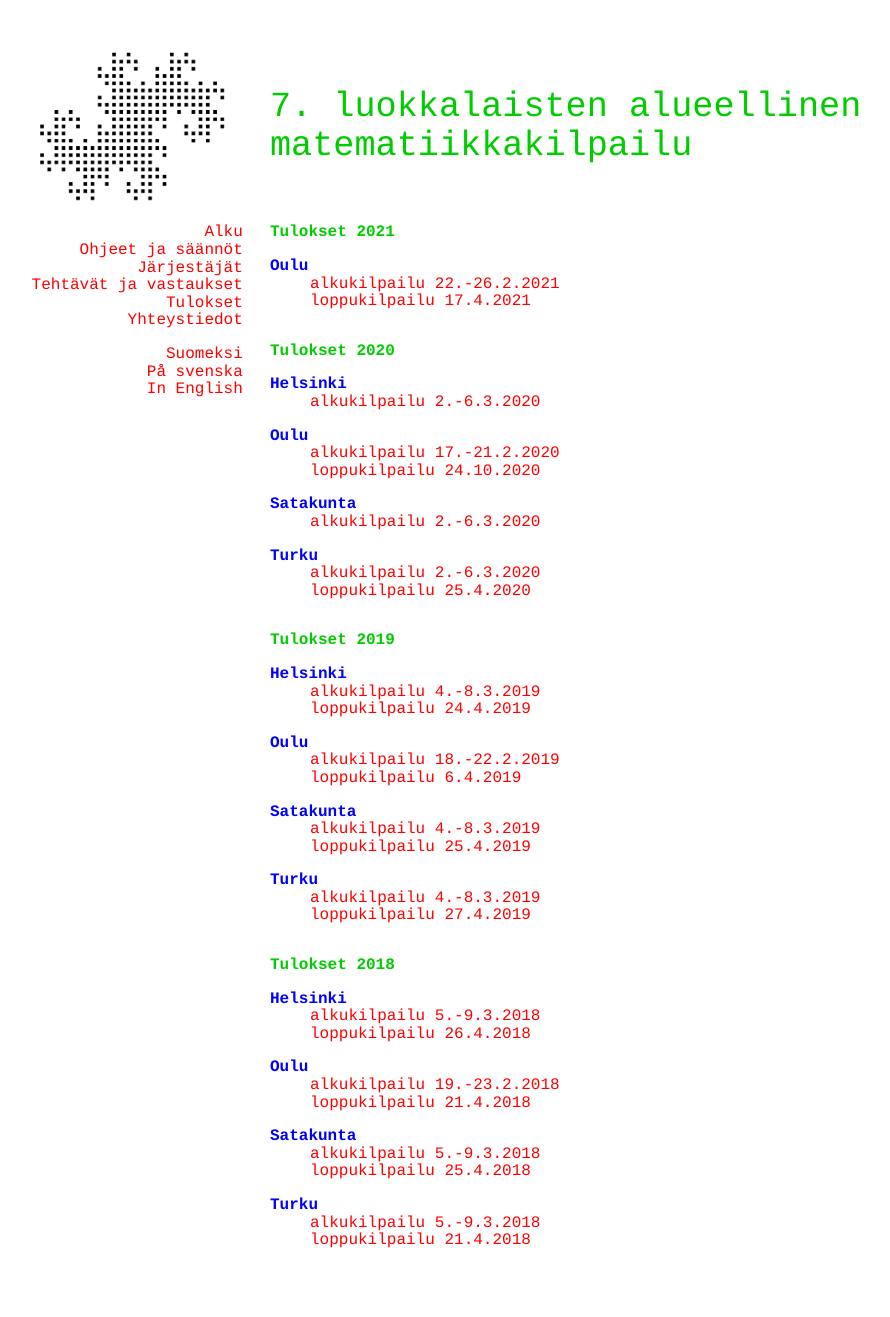
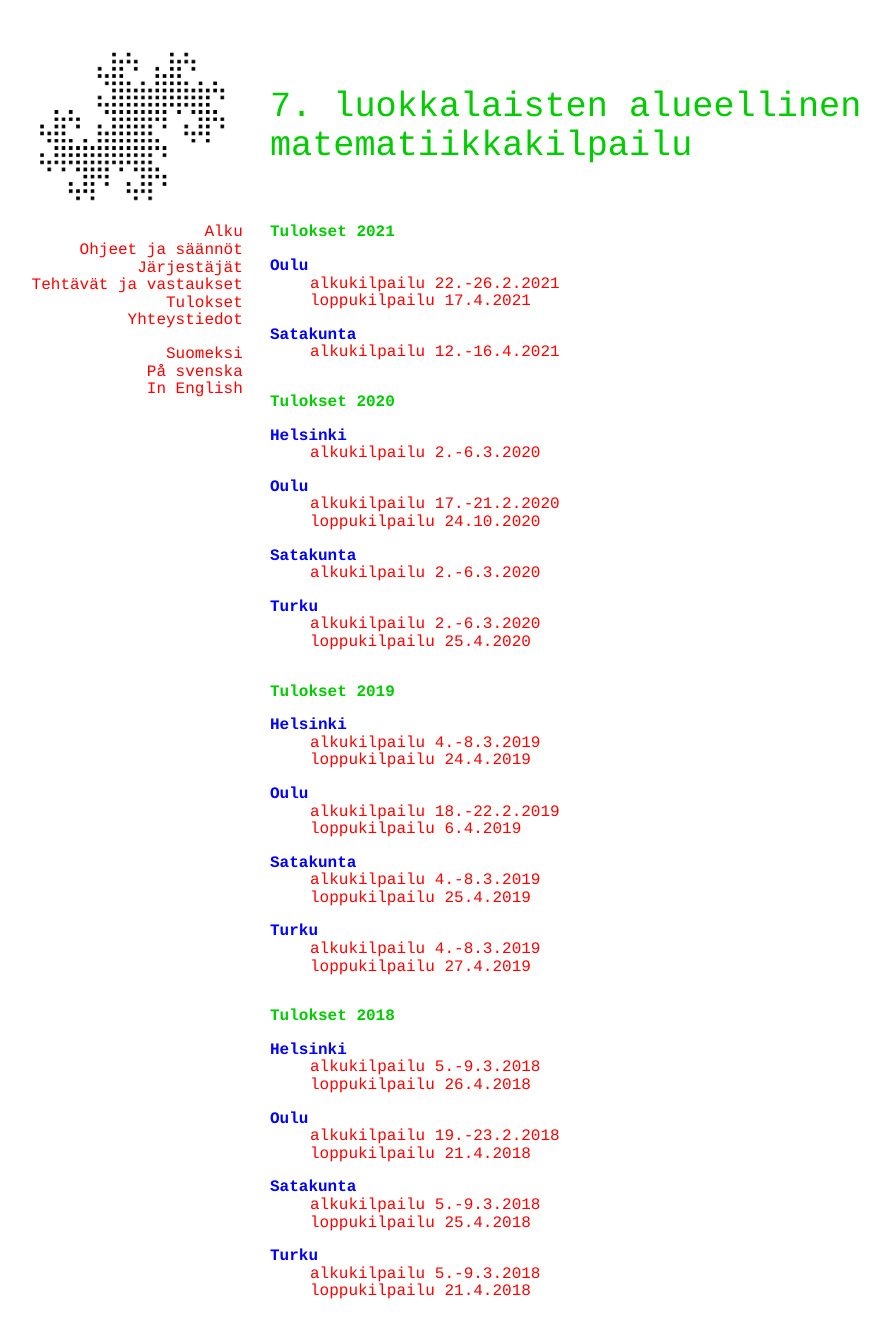
Before and after one commit to matematiikkakilpailut/matematiikkakilpailut.github.io, a Jekyll site: the page built from seiskat/tulokset.html, in a window 1280 px wide. Shown: the whole page, without its empty margins (50-940 px from the left). Built offline with Jekyll 4.4.1, drawn with Linux system fonts in a browser that asks for light colours; before the commit the page ends 1266 px from its top, so only the background shows below that.

Commit message:
Update tulokset.html
Satakunnan alkukisa

```diff
--- a/seiskat/tulokset.html
+++ b/seiskat/tulokset.html
@@ -9,6 +9,8 @@
 	<dt>Oulu</dt>
 	<dd><a href="./2021/o_tulokset.pdf">alkukilpailu 22.-26.2.2021</a></dd>
 	<dd><a href="./2021/o_f_tulokset.pdf">loppukilpailu 17.4.2021</a></dd>
+	<dt>Satakunta</dt>
+	<dd><a href="./2021/s_tulokset.pdf">alkukilpailu 12.-16.4.2021</a></dd>
 </dl>
 
 <h2 id="tulokset-2020">Tulokset 2020</h2>
```
